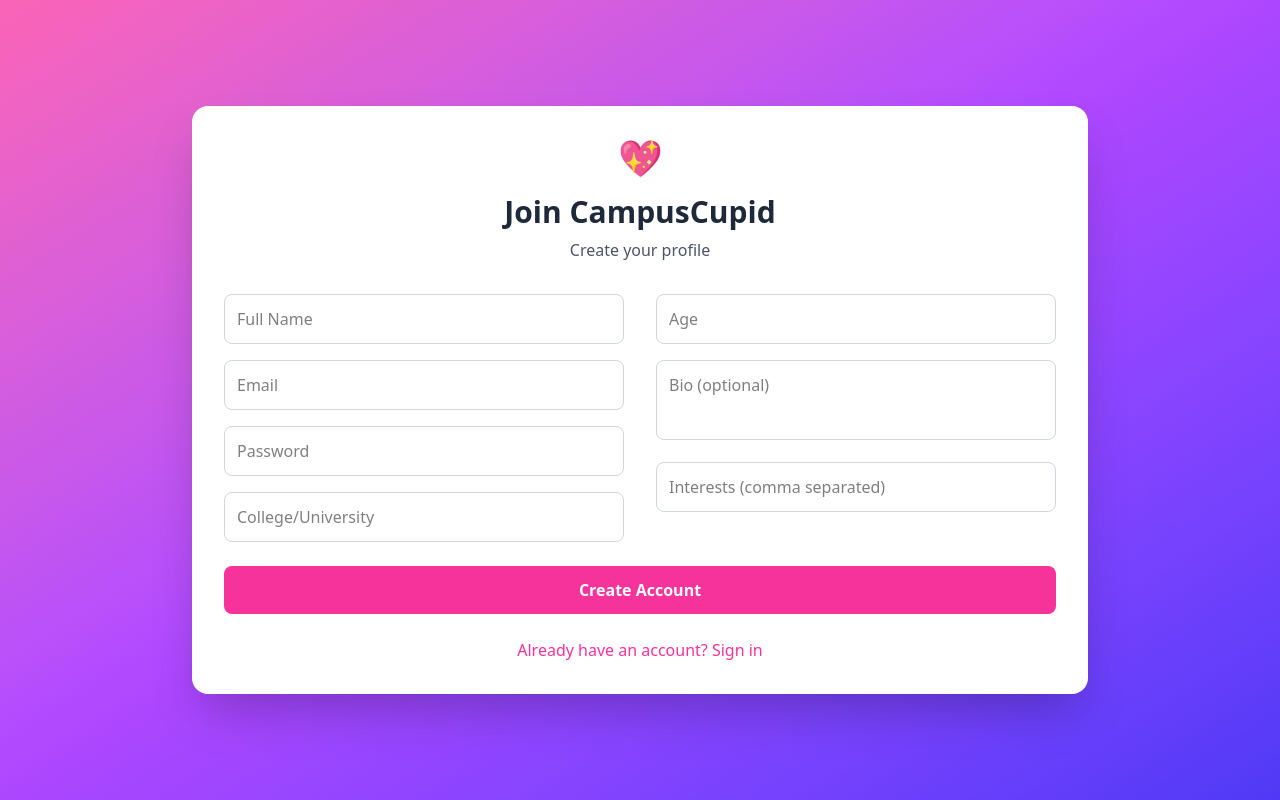
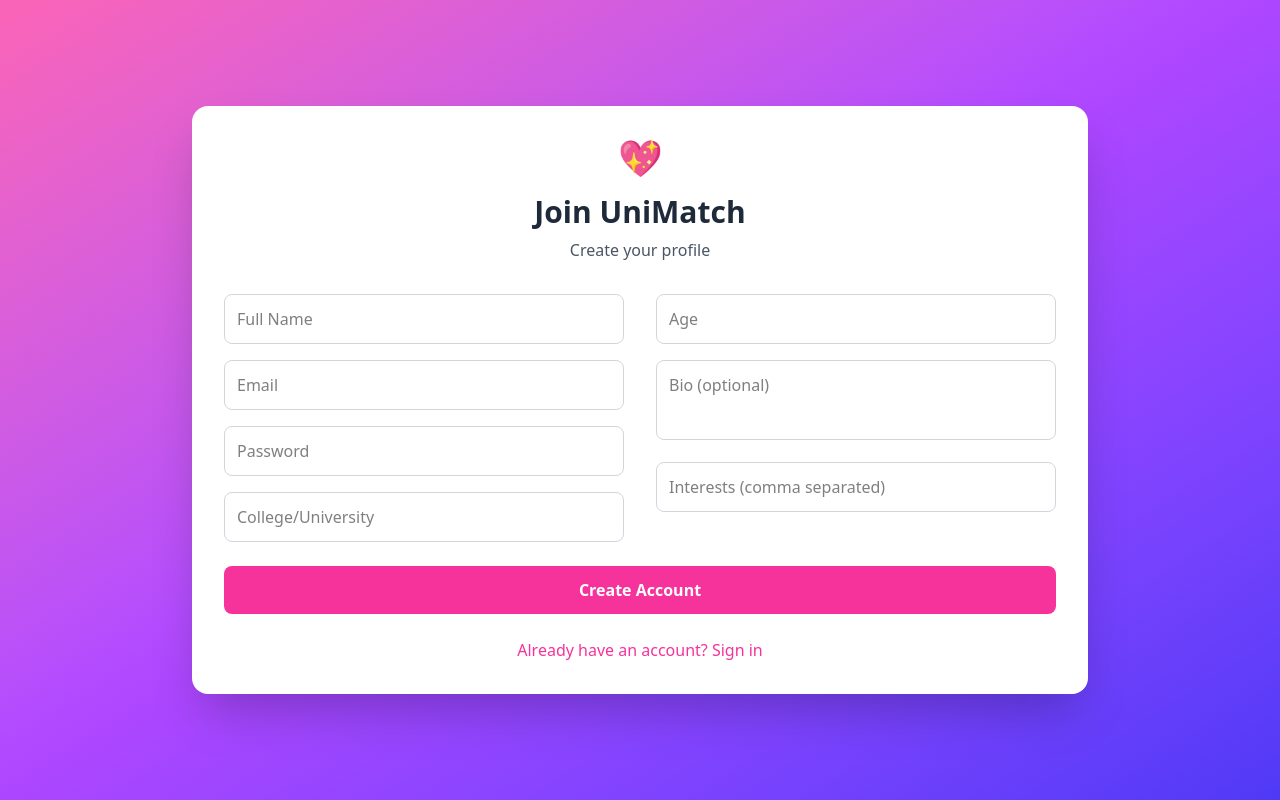
Before and after one commit to Archit743/campus-tinder, a React (Vite) app in the folder frontend/: page /register in a window 1280 px wide. Built offline with nearby package versions, Linux system fonts and the light colour scheme.

Commit message:
nothing-noteworthy

```diff
--- a/frontend/src/components/Login.jsx
+++ b/frontend/src/components/Login.jsx
@@ -47,7 +47,7 @@
       <div className="bg-white rounded-2xl shadow-2xl p-8 w-full max-w-md">
         <div className="text-center mb-8">
           <div className="text-4xl mb-4">💖</div>
-          <h1 className="text-3xl font-bold text-gray-800 mb-2">CampusCupid</h1>
+          <h1 className="text-3xl font-bold text-gray-800 mb-2">UniMatch</h1>
           <p className="text-gray-600">Find your perfect match on campus</p>
         </div>
 
--- a/frontend/src/components/Register.jsx
+++ b/frontend/src/components/Register.jsx
@@ -52,7 +52,7 @@
       <div className="bg-white rounded-2xl shadow-2xl p-8 w-full max-w-4xl">
         <div className="text-center mb-8">
           <div className="text-4xl mb-4">💖</div>
-          <h1 className="text-3xl font-bold text-gray-800 mb-2">Join CampusCupid</h1>
+          <h1 className="text-3xl font-bold text-gray-800 mb-2">Join UniMatch</h1>
           <p className="text-gray-600">Create your profile</p>
         </div>
 
```
